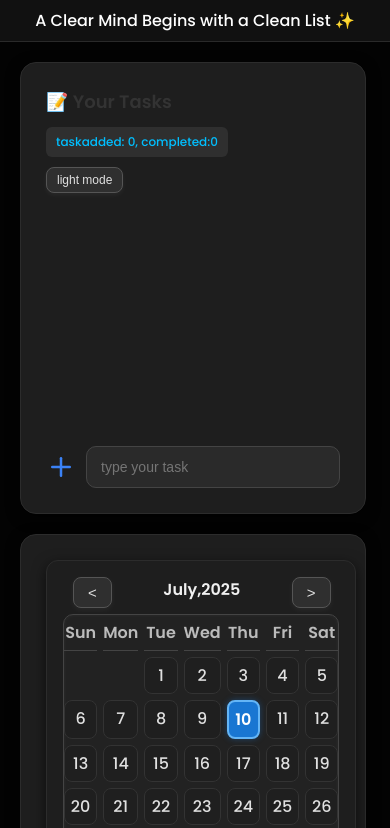
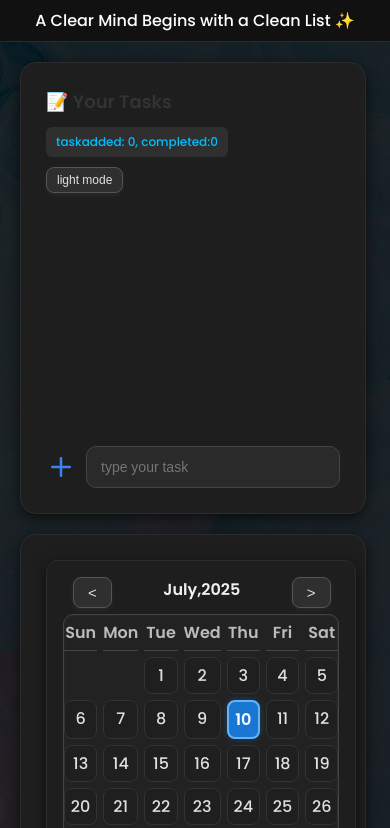
Before and after one commit to harshwardhan-d/todo-productivity-app, a plain HTML site: page index.html in a window 390 px wide. Both pictures are taken after a click on the button "darkmode". Shown: the top 828 px of the page. Drawn offline with Linux system fonts and the light colour scheme.

Commit message:
image change in css

```diff
--- a/style.css
+++ b/style.css
@@ -374,7 +374,7 @@ body {
     background-color: aqua;
     justify-content: center;
     align-items: start;
-    background-image: url('img4.jpg');
+    background-image: url('images/img4.jpg');
     background-size: cover;
     background-position: center;
     background-repeat: no-repeat;
@@ -580,7 +580,7 @@ body {
 
 .dark-mode .container {
   position: relative;
-  background-image: url('img4.jpg');
+  background-image: url('images/img4.jpg');
   background-color: rgba(0, 0, 0, 0.6);
 
   background-blend-mode: multiply;
@@ -642,6 +642,7 @@ body {
   .container {
     padding: 20px;
     gap: 20px;
+    background-image: url('images/img4.jpg');
   }
 
   #left,
```
